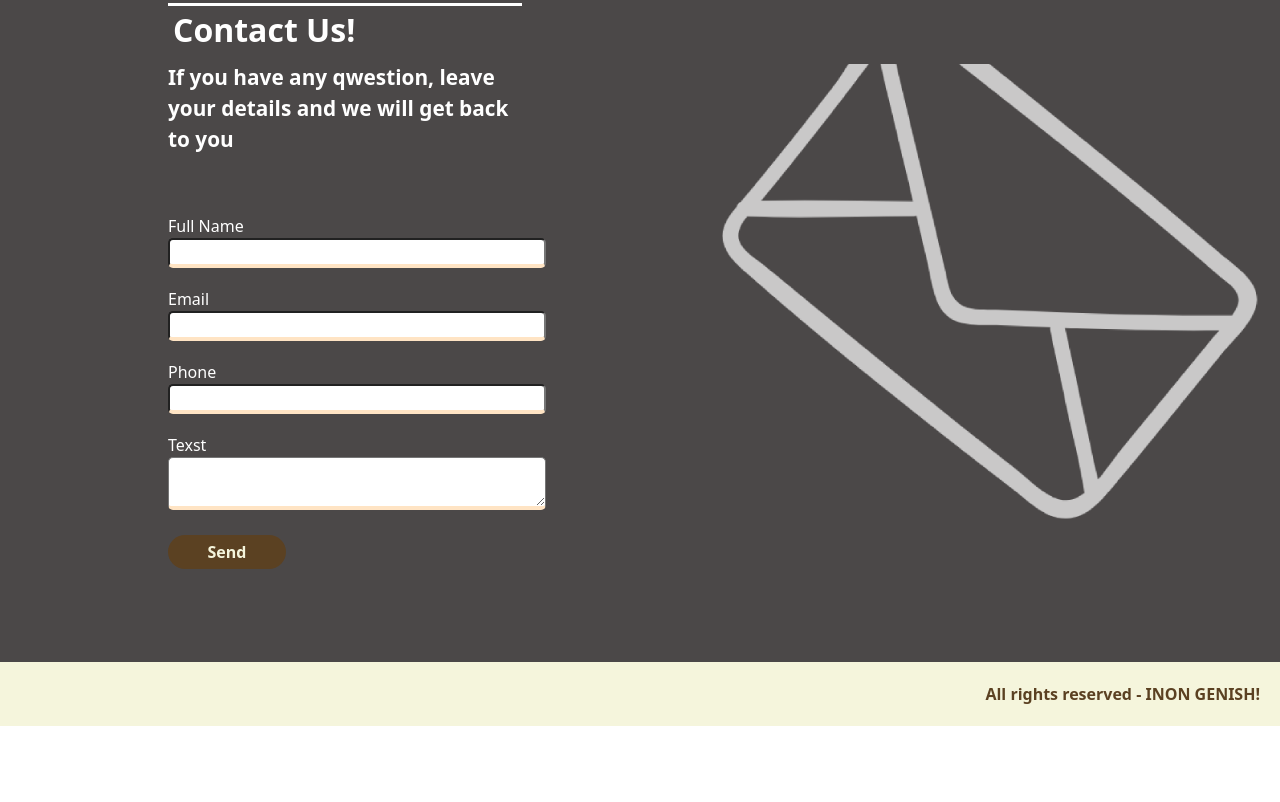
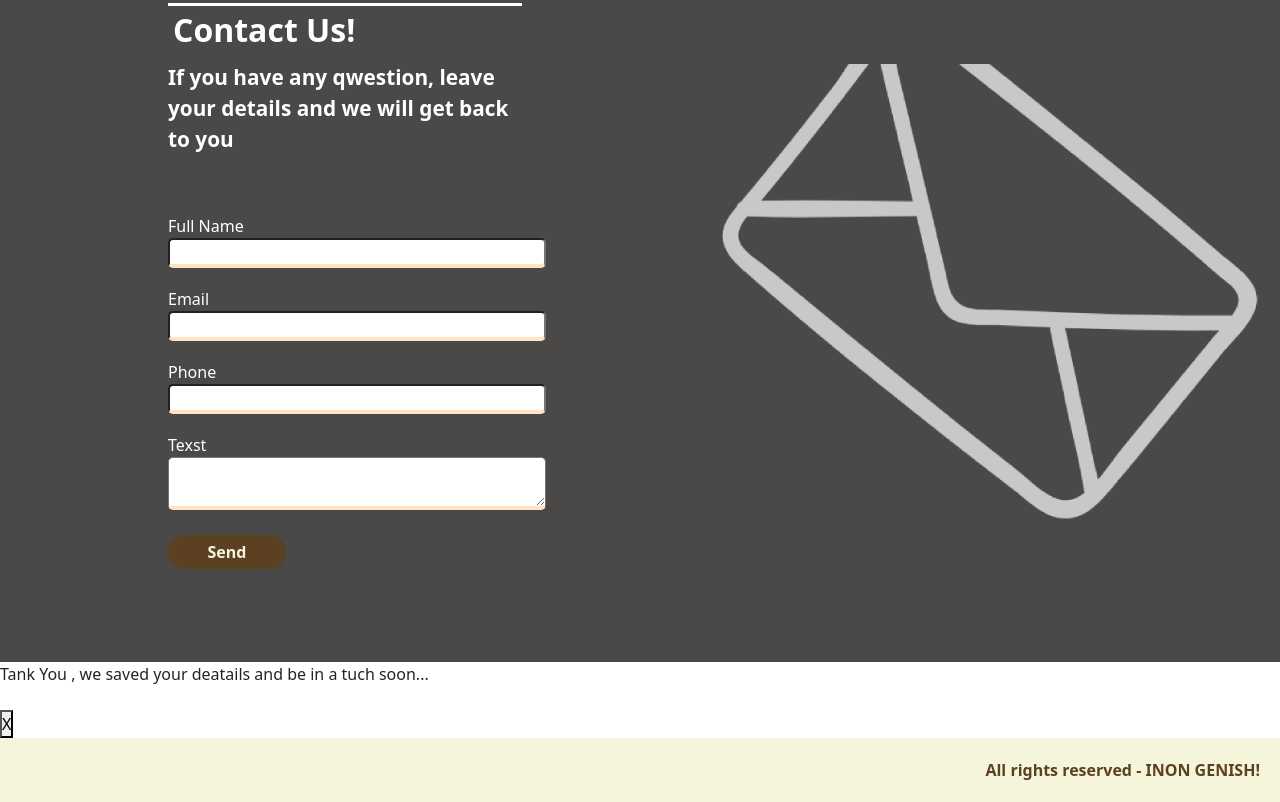
Before and after one commit to hbubh/portfolio, a plain HTML site: page MyPersonalPortfolio.html in a window 1280 px wide. Shown: the part 3286-4088 px from the top of the page. Before the commit the page ends 4012 px from the top, so only its background shows below. Drawn offline with nearby package versions, Linux system fonts and the light colour scheme; files whose address does not match are found by name.

Commit message:
Update MyPersonalPortfolio.html
add popup send massege after project java

```diff
--- a/MyPersonalPortfolio.html
+++ b/MyPersonalPortfolio.html
@@ -363,6 +363,8 @@
             </form>
             <img src="images/Rectangle 41@2x.png" alt="">
         </div>
+                    <div id="poUp">Tank You , we saved your deatails and be in a tuch soon... <br><br><button id="btnpop">X</button>
+        </div>
         <div class="zhuyut">All rights reserved - INON GENISH!</div>
     </div>
 
```
